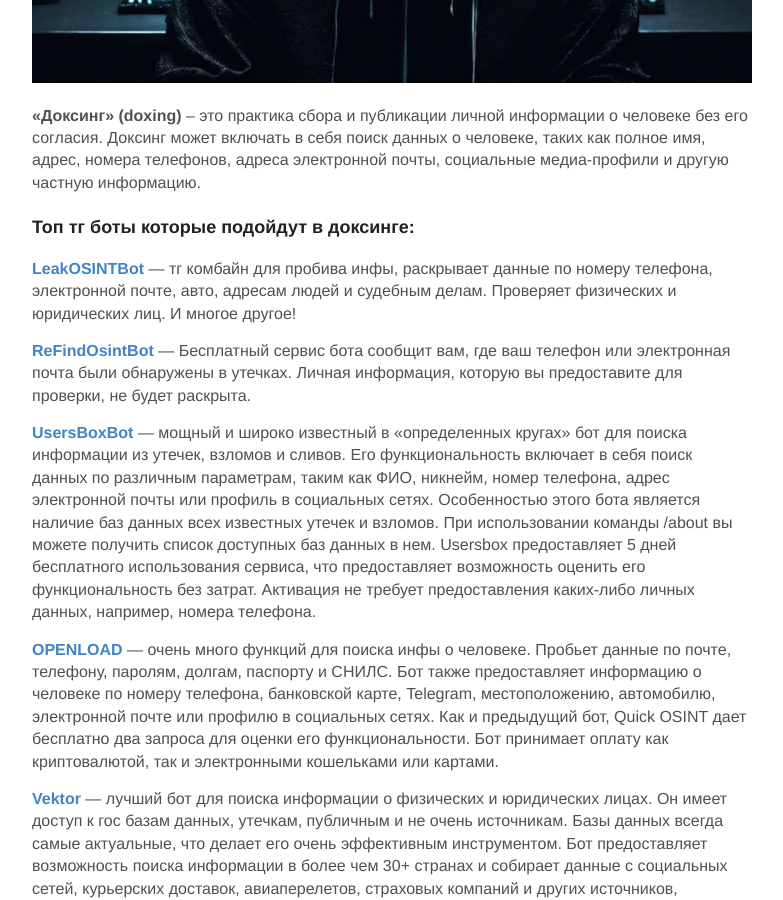
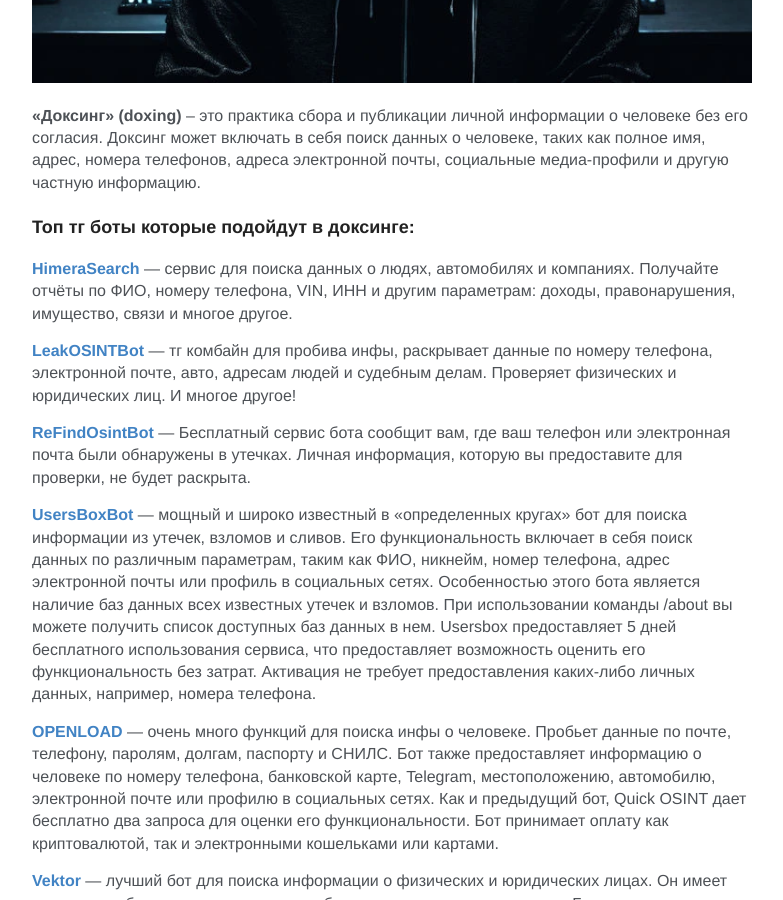
Before and after one commit to NmH7oMFjFlo8nyp13LHG/o8nyp13LHG, a Jekyll site: the page built from _posts/2025-04-27-boty-dlya-doksinga-doxing.md, in a window 1280 px wide and 900 px high, scrolled down 593 px. Shown: the whole window, without its empty margins (248-1031 px from the left). Built offline with Jekyll 4.4.1, drawn with Linux system fonts in a browser that asks for light colours.

Commit message:
Update 2025-04-27-boty-dlya-doksinga-doxing.md

```diff
--- a/_posts/2025-04-27-boty-dlya-doksinga-doxing.md
+++ b/_posts/2025-04-27-boty-dlya-doksinga-doxing.md
@@ -14,6 +14,8 @@
 
 ### **Топ тг боты которые подойдут в доксинге:**
 
+**[HimeraSearch](/HimeraSearch/)** — сервис для поиска данных о людях, автомобилях и компаниях. Получайте отчёты по ФИО, номеру телефона, VIN, ИНН и другим параметрам: доходы, правонарушения, имущество, связи и многое другое.
+
 **[LeakOSINTBot](/LeakOSINT/)** — тг комбайн для пробива инфы, раскрывает данные по номеру телефона, электронной почте, авто, адресам людей и судебным делам. Проверяет физических и юридических лиц. И многое другое!
 
 **[ReFindOsintBot](/ReFindOsintBot/)** — Бесплатный сервис бота сообщит вам, где ваш телефон или электронная почта были обнаружены в утечках. Личная информация, которую вы предоставите для проверки, не будет раскрыта.
```
